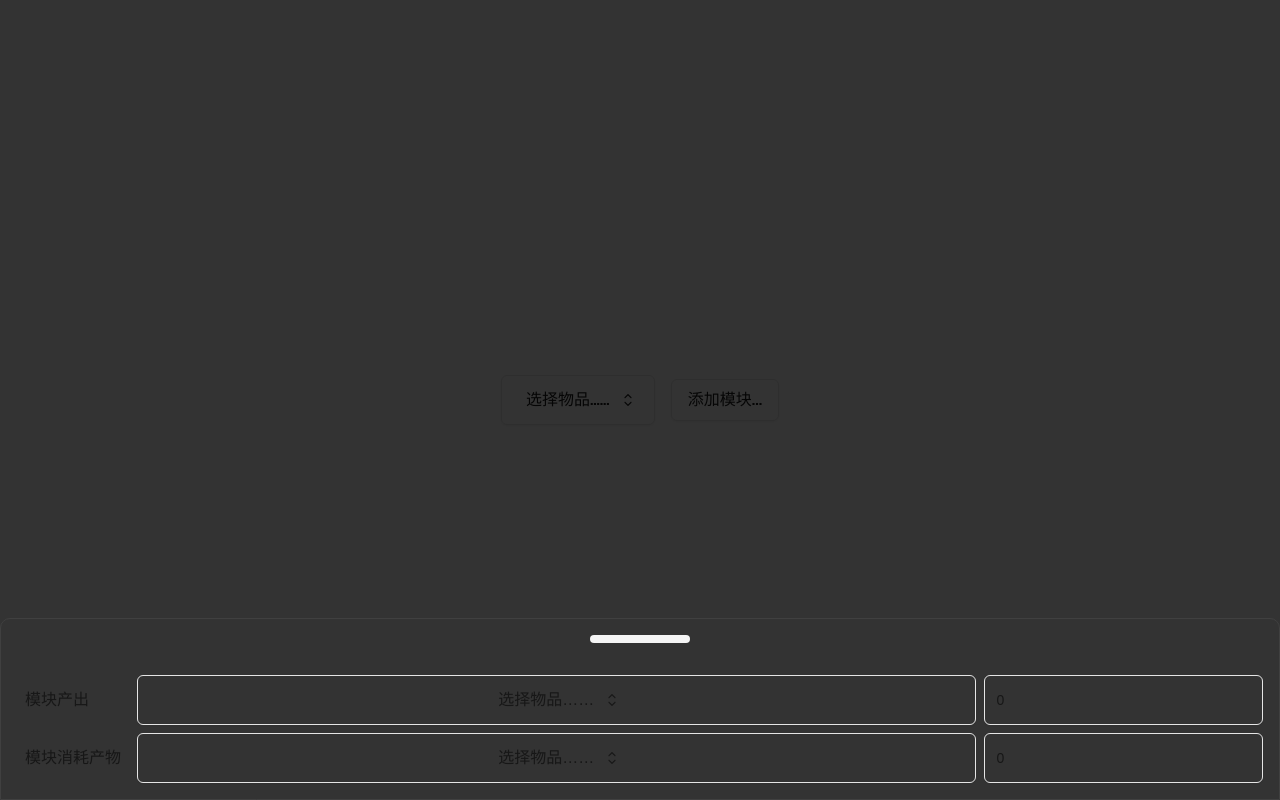
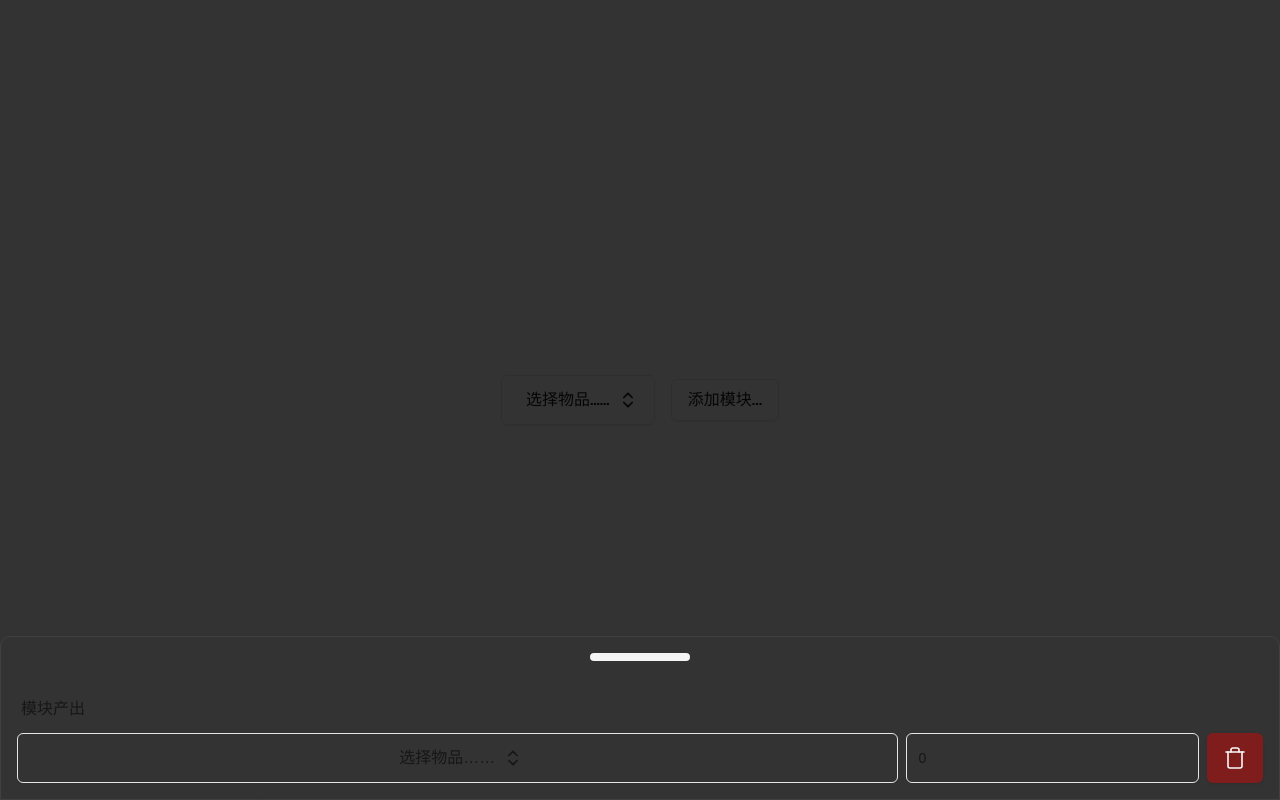
Before and after one commit to PrainLopez/reactland, a Next.js app: page / in a window 1280 px wide. Both pictures are taken after a click on the button "添加模块...". Built offline with nearby package versions, Linux system fonts and the light colour scheme.

Commit message:
call it a day

```diff
--- a/app/globals.css
+++ b/app/globals.css
@@ -14,6 +14,10 @@
   }
 }
 
+. {
+  font-size: 1rem;
+  line-height: 1.5rem;
+}
 body {
   color: var(--foreground);
   background: var(--background);
--- a/components/glues/ItemCombobox.tsx
+++ b/components/glues/ItemCombobox.tsx
@@ -14,7 +14,7 @@ import {
   PopoverTrigger
 } from "@/components/ui/popover";
 import { Button } from "@/components/ui/button";
-import { CaretSortIcon } from "@radix-ui/react-icons";
+import { ChevronsUpDown } from "lucide-react";
 import Image from "next/image";
 import { Dispatch, SetStateAction, useState } from "react";
 
@@ -65,7 +65,7 @@ const ItemCombobox = function ({ select, setSelect }: Props) {
           ) : (
             <span className="mx-2 text-base">选择物品……</span>
           )}
-          <CaretSortIcon className="h-5 w-5 shrink-0" />
+          <ChevronsUpDown className="h-5 w-5 shrink-0" />
         </Button>
       </PopoverTrigger>
       <PopoverContent className="p-0 w-auto">
--- a/components/glues/factoryCreate.tsx
+++ b/components/glues/factoryCreate.tsx
@@ -14,6 +14,7 @@ import {
 import { Button } from "@/components/ui/button";
 import { ScrollArea } from "@/components/ui/scroll-area";
 import { Input } from "@/components/ui/input";
+import { Trash } from "lucide-react";
 
 import imageMapping from "@/data/imageMap.json";
 import ItemCombobox from "./ItemCombobox";
@@ -41,28 +42,20 @@ const FactoryCreate = function () {
         >
           <DrawerHeader></DrawerHeader>
           <ScrollArea className="h-full overflow-auto">
-            <div className="mx-4 mb-4 grid grid-cols-[auto_3fr_1fr] gap-2">
+            <div className="mx-4 mb-4 grid grid-cols-[3fr_1fr_auto] gap-2">
+              <span className="m-1 grid self-center ">模块产出</span>
               <div className="grid col-[1_/_-1] grid-cols-subgrid">
-                <span className="m-2 grid self-center">模块产出</span>
                 <ItemCombobox select={prodSelect} setSelect={setProdSelect} />
                 <Input
                   type="number"
                   value={0}
                   min={0}
                   max={1000000}
-                  className="h-auto w-auto"
+                  className="h-auto w-auto "
                 />
-              </div>
-              <div className="grid col-[1_/_-1] grid-cols-subgrid">
-                <span className="m-2 grid self-center">模块消耗产物</span>
-                <ItemCombobox select={prodSelect} setSelect={setProdSelect} />
-                <Input
-                  type="number"
-                  value={0}
-                  min={0}
-                  max={1000000}
-                  className="h-auto w-auto"
-                />
+                <Button className="w-auto h-auto bg-red-900">
+                  <Trash strokeWidth={1.6} />
+                </Button>
               </div>
             </div>
           </ScrollArea>
```
